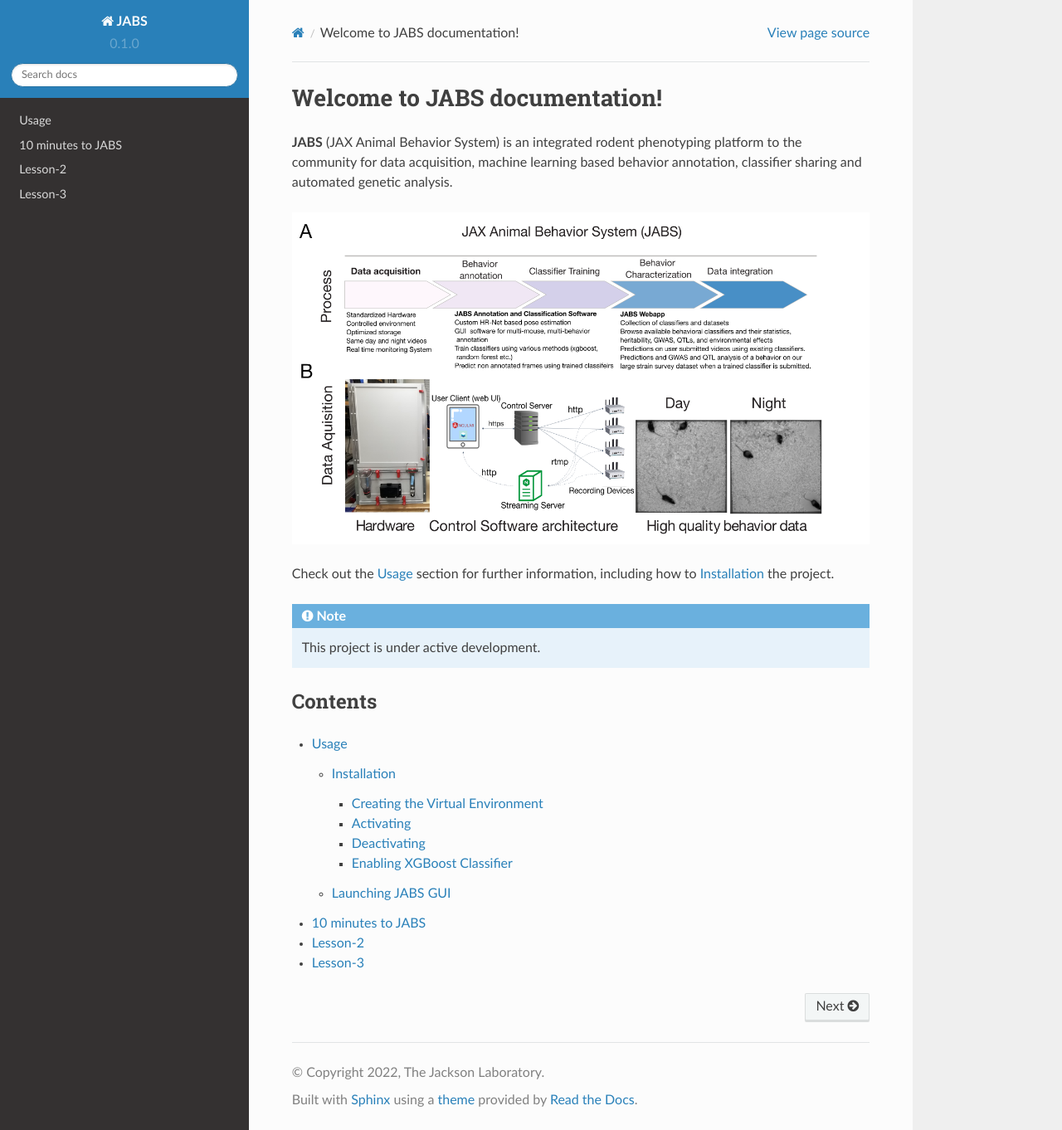
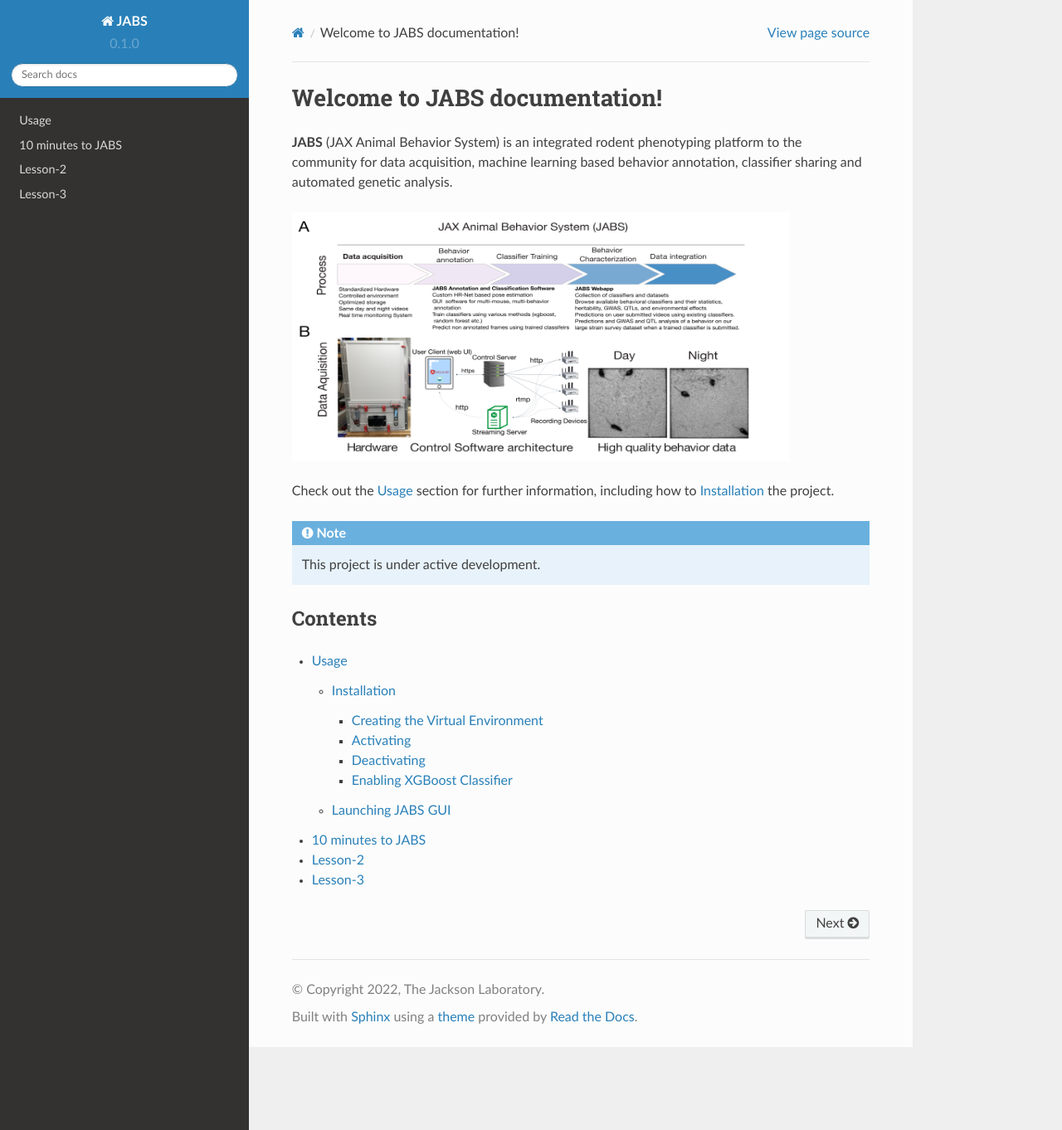
Before and after one commit to KumarLabJax/JABS-behavior-classifier, a Sphinx documentation site: the page built from docs/source/index.rst, in a window 1280 px wide and 1362 px high. Shown: the whole window at 83% size. Built offline with Sphinx 7.4.7 and the Read the Docs theme 2.0.0, drawn with Linux system fonts in a browser that asks for light colours.

Commit message:
Update index.rst

```diff
--- a/docs/source/index.rst
+++ b/docs/source/index.rst
@@ -6,8 +6,8 @@ community for data acquisition, machine learning based behavior annotation, clas
 and automated genetic analysis.
 
 .. image:: images/JABS_overview.png
-  :width: 800
-  :height: 400
+  :width: 600
+  :height: 300
   :alt: JABS Overview
 
 
```
